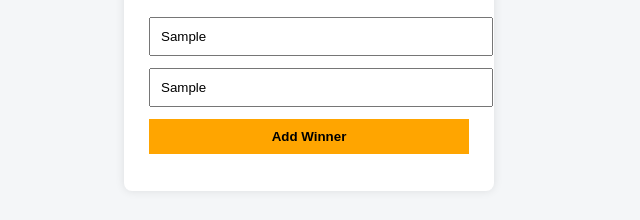
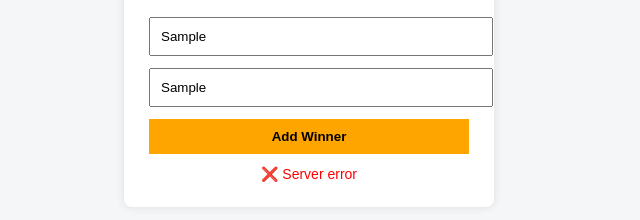
Before and after one commit to Vashukarnwal/lottery-system, a website: page public/admin.html in a window 1280 px wide. Both pictures are taken after typing "Sample", "Sample" into the empty fields and a click on the button "Add Winner". Shown: the part 196-416 px from the top of the page, without its empty margins (331-971 px from the left). Drawn offline with Linux system fonts and the light colour scheme; no server answers.

Commit message:
fix result check server error

```diff
--- a/public/admin.html
+++ b/public/admin.html
@@ -63,8 +63,9 @@
 
 <script>
 function addWinner() {
-  const name = document.getElementById("winnerName").value;
-  const number = document.getElementById("winnerNumber").value;
+  const name = document.getElementById("winnerName").value.trim();
+  const number = document.getElementById("winnerNumber").value.trim();
+  const msg = document.getElementById("msg");
 
   if (!name || !number) {
     msg.innerText = "Please fill all fields";
@@ -74,14 +75,10 @@ function addWinner() {
 
   fetch("/api/add-winner", {
     method: "POST",
-  credentials: "include",   // ⭐⭐⭐ MOST IMPORTANT LINE
+    credentials: "include",   // ⭐ MUST
     headers: { "Content-Type": "application/json" },
-  body: JSON.stringify({
-    name: name,
-    number: number
+    body: JSON.stringify({ name, number })
   })
-})
-
     .then(res => res.json())
     .then(data => {
       if (data.success) {
@@ -93,9 +90,14 @@ fetch("/api/add-winner", {
         msg.innerText = "❌ Error adding winner";
         msg.style.color = "red";
       }
+    })
+    .catch(() => {
+      msg.innerText = "❌ Server error";
+      msg.style.color = "red";
     });
 }
 </script>
 
+
 </body>
 </html>
```
Lines whose indentation alone changed are shown as unchanged.
